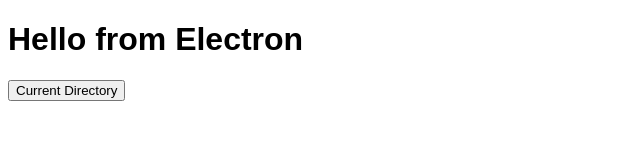
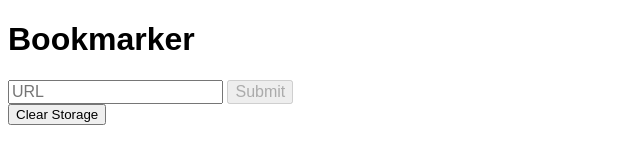
Before and after one commit to mrwizard82d1/electron-in-action, an Electron app: page bookmarker/app/index.html in a window 1280 px wide. Shown: the whole page, without its empty margins (0-640 px from the left). Drawn offline with Linux system fonts and the light colour scheme.

Commit message:
(Static) UI for application

```diff
--- a/bookmarker/app/index.html
+++ b/bookmarker/app/index.html
@@ -7,15 +7,26 @@
   <link rel="stylesheet" href="style.css" type="text/css">
 </head>
 <body>
-  <h1>Hello from Electron</h1>
+  <h1>Bookmarker</h1>
 
-  <p>
-    <!-- This is our new button. -->
-    <button class="alert">Current Directory</button>
-  </p>
+  <div class="error-message"></div>
+
+  <section class="add-new-link">
+    <form class="new-link-form">
+      <input type="url" class="new-link-url" placeholder="URL" required>
+      <input type="submit" class="new-link-submit" value="Submit" disabled>
+    </form>
+  </section>
+
+  <section class="links"></section>
+
+  <section class="controls">
+    <button class="clear-storage">Clear Storage</button>
+  </section>
 
   <script>
     require('./renderer');
   </script>
+
 </body>
 </html>
```
